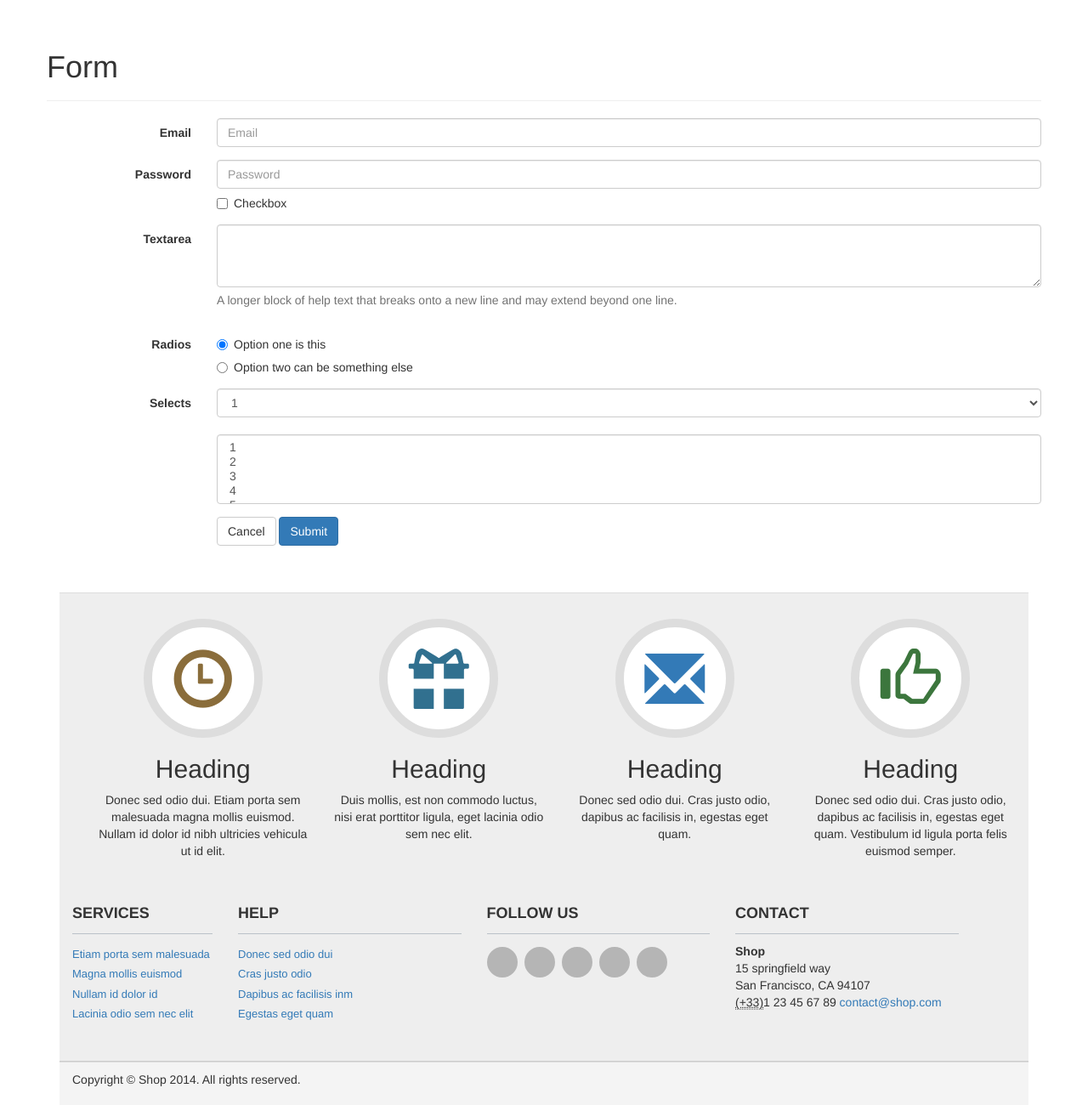
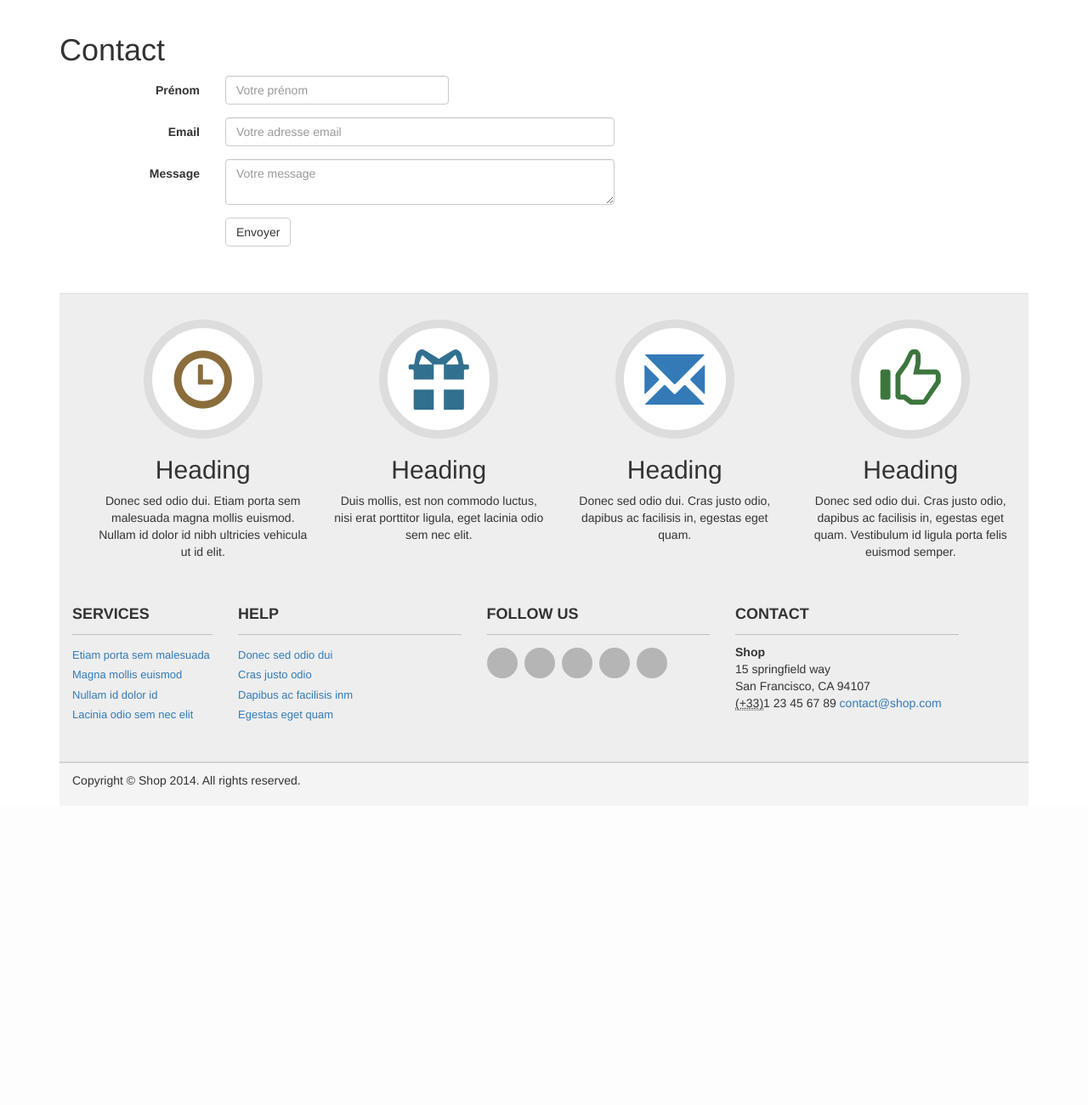
Before and after one commit to Mobize/shop, a PHP site: page /contact.php in a window 1280 px wide. Shown: the part 51-1351 px from the top of the page at 85% size. After the commit the page ends 977 px from the top, so only its background shows below. Run offline with PHP 8.4, Linux system fonts and the light colour scheme; a stand-in replaces the project's code that opens the database connection; some web fonts are replaced.

Commit message:
Update consignes 9 et 10

```diff
--- a/contact.php
+++ b/contact.php
@@ -1,95 +1,102 @@
 <?php
 require_once 'partials/header.php';
 
+//debug($_POST);
+
+// On réceptionne les données du formulaire
+$name = !empty($_POST['name']) ? strip_tags($_POST['name']) : '';
+$email = !empty($_POST['email']) ? strip_tags($_POST['email']) : '';
+$message = !empty($_POST['message']) ? strip_tags($_POST['message']) : '';
+
+$errors = array();
+
+// Le formulaire a ete soumis, on a appuye sur le bouton Envoyer
+if (!empty($_POST)) {
+
+    // On check les erreurs possibles
+    if (empty($name)) {
+        $errors['name'] = 'Veuillez renseigner votre nom';
+    }
+    if (empty($email) || !filter_var($email, FILTER_VALIDATE_EMAIL)) {
+        $errors['email'] = 'Veuillez renseigner un email valide';
+    }
+    if (empty($message)) {
+        $errors['message'] = 'Votre message est vide';
+    } else if (strlen($message) > 65535) {
+        $errors['message'] = 'Votre message ne doit pas dépasser 65535 caractères';
+    }
+
+    //debug($errors);
+
+    // Aucune erreur dans le formulaire, tous les champs ont été saisis correctement
+    if (empty($errors)) {
+
+        $query = $db->prepare('INSERT INTO contact SET name = :name, email = :email, message = :message, date = NOW()');
+
+        // Pour chacune des variables précédées d'un : on doit faire un bindValue pour passer la valeur à la requête
+        $query->bindValue(':name', $name, PDO::PARAM_STR);
+        $query->bindValue(':email', $email, PDO::PARAM_STR);
+        $query->bindValue(':message', $message, PDO::PARAM_STR);
+
+        // On execute la requête
+        $query->execute();
+
+        // On récupère le numéro de la ligne automatiquement généré par MySQL avec l'attribut AUTO_INCREMENT
+        $insert_id = $db->lastInsertId();
+
+        if (!empty($insert_id)) {
+            echo '<div class="alert alert-success" role="alert">';
+            echo 'Votre message a bien été envoyé';
+            echo '</div>';
+
+            redirectJS('index.php', 3);
+
+            exit();
+        }
+        $errors['db_error'] = 'Erreur interne, merci de reessayer ulterieurement';
+    }
+}
+
 ?>
 
+        <h1>Contact</h1>
 
+        <?php if (!empty($errors)) { ?>
+        <div class="alert alert-danger" role="alert">
+            <ul>
+            <?php
+            foreach($errors as $error) {
+                echo '<li>'.$error.'</li>';
+            }
+            ?>
+            </ul>
+        </div>
+        <?php } ?>
 
-        <div class="row">
-
-            <div class="page-header">
-                <h1 id="type">Form</h1>
-            </div>
-
-            <form class="form-horizontal">
-                <fieldset>
-
-                    <div class="form-group">
-                        <label for="inputEmail" class="col-lg-2 control-label">Email</label>
-                        <div class="col-lg-10">
-                            <input class="form-control" id="inputEmail" placeholder="Email" type="text">
+        <form class="form-horizontal" action="" method="POST" novalidate>
+            <div class="form-group <?= !empty($errors['name']) ? 'has-error' : '' ?>">
+                <label for="name" class="col-sm-2 control-label">Prénom</label>
+                <div class="col-sm-3">
+                    <input type="text" id="name" name="name" class="form-control" placeholder="Votre prénom" value="<?= $name ?>">
                 </div>
             </div>
-
-                    <div class="form-group">
-                        <label for="inputPassword" class="col-lg-2 control-label">Password</label>
-                        <div class="col-lg-10">
-                            <input class="form-control" id="inputPassword" placeholder="Password" type="password">
-                            <div class="checkbox">
-                                <label>
-                                    <input type="checkbox"> Checkbox
-                                </label>
+            <div class="form-group <?= !empty($errors['email']) ? 'has-error' : '' ?>">
+                <label for="email" class="col-sm-2 control-label">Email</label>
+                <div class="col-sm-5">
+                    <input type="email" id="email" name="email" class="form-control" placeholder="Votre adresse email" value="<?= $email ?>">
                 </div>
             </div>
-                    </div>
-
-                    <div class="form-group">
-                        <label for="textArea" class="col-lg-2 control-label">Textarea</label>
-                        <div class="col-lg-10">
-                            <textarea class="form-control" rows="3" id="textArea"></textarea>
-                            <span class="help-block">A longer block of help text that breaks onto a new line and may extend beyond one line.</span>
+            <div class="form-group <?= !empty($errors['message']) ? 'has-error' : '' ?>">
+                <label for="message" class="col-sm-2 control-label">Message</label>
+                <div class="col-sm-5">
+                    <textarea id="message" name="message" class="form-control" placeholder="Votre message"><?= $message ?></textarea>
                 </div>
             </div>
-
             <div class="form-group">
-                        <label class="col-lg-2 control-label">Radios</label>
-                        <div class="col-lg-10">
-                            <div class="radio">
-                                <label>
-                                    <input name="optionsRadios" id="optionsRadios1" value="option1" checked="" type="radio">
-                                    Option one is this
-                                </label>
-                            </div>
-                            <div class="radio">
-                                <label>
-                                    <input name="optionsRadios" id="optionsRadios2" value="option2" type="radio">
-                                    Option two can be something else
-                                </label>
+                <div class="col-sm-offset-2 col-sm-10">
+                    <button type="submit" class="btn btn-default">Envoyer</button>
                 </div>
             </div>
-                    </div>
-
-                    <div class="form-group">
-                        <label for="select" class="col-lg-2 control-label">Selects</label>
-                        <div class="col-lg-10">
-                            <select class="form-control" id="select">
-                                <option>1</option>
-                                <option>2</option>
-                                <option>3</option>
-                                <option>4</option>
-                                <option>5</option>
-                            </select>
-                            <br>
-                            <select multiple="" class="form-control">
-                                <option>1</option>
-                                <option>2</option>
-                                <option>3</option>
-                                <option>4</option>
-                                <option>5</option>
-                            </select>
-                        </div>
-                    </div>
-
-                    <div class="form-group">
-                        <div class="col-lg-10 col-lg-offset-2">
-                            <button type="reset" class="btn btn-default">Cancel</button>
-                            <button type="submit" class="btn btn-primary">Submit</button>
-                        </div>
-                    </div>
-
-                </fieldset>
         </form>
 
-        </div>
-
-<?php require_once 'partials/footer.php' ?>
+<?php require_once 'partials/footer.php'; ?>
--- a/inc/func.php
+++ b/inc/func.php
@@ -2,6 +2,14 @@
 
 function debug($tableau) {
 	echo '<pre>'.print_r($tableau, true).'</pre>';
+}
+
+function redirectJS($url, $delay = 1) {
+    echo '<script>
+          setTimeout(function() {
+                location.href = "'.$url.'"; }
+          , '.($delay * 1000).');
+          </script>';
 }
 
 function formatAmount($amount, $currency = '&euro;') {
@@ -19,16 +27,26 @@ function getProductPicture($picture = '') {
     return 'http://placehold.it/320x150';
 }
 
+
+function cutString($text, $max_length = 0, $end = '...', $sep = '[@]') {
+
+    if ($max_length > 0 && strlen($text) > $max_length) {
+        $text = wordwrap($text, $max_length, $sep);
+        $text = explode($sep, $text);
+        return $text[0].$end;
+    }
+
+    return $text;
+}
+
 function displayProduct($product) {
 
 	$product_id = $product['id'];
-    $category = $product['category'];
-    $name = ucfirst(substr($product['name'], 0, 15)).'...';
-    $description = substr($product['description'], 0, 100).'[...]';
+    $name = ucfirst(cutString($product['name'], 15));
+    $description = cutString($product['description'], 100, ' [...]');
     $price = formatAmount($product['price']);
     $picture = getProductPicture($product['picture']);
     $rating = $product['rating'];
-    $date = $product['date'];
 
     include 'partials/product-thumbnail.php';
 }
--- a/index.php
+++ b/index.php
@@ -1,5 +1,7 @@
 <?php
 require_once 'partials/header.php';
+
+sleep(2);
 
 $query = $db->query('SELECT * FROM products ORDER BY date DESC LIMIT 6');
 $last_products = $query->fetchAll();
```
Also changed, not shown: search.php (+39 -103 lines). Lines whose indentation alone changed are shown as unchanged.
